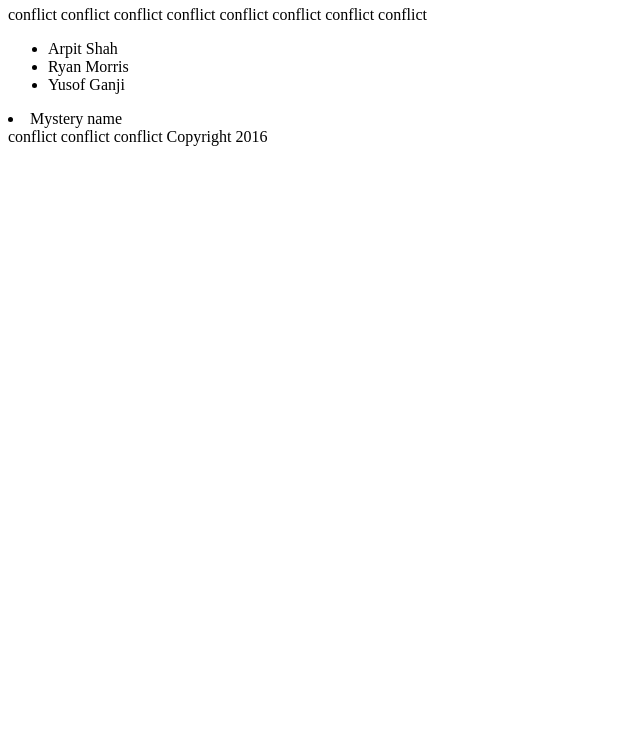
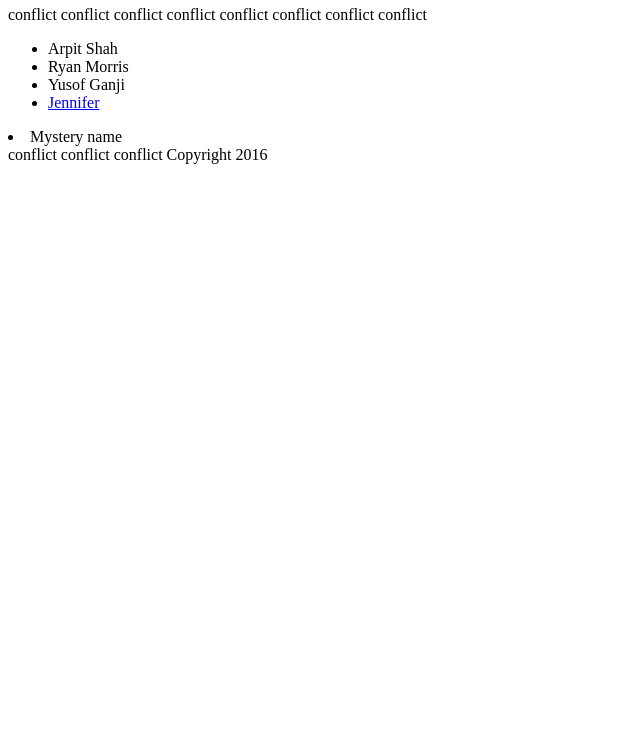
Before and after one commit to zachalexan/about-us, a plain HTML site: page index.html in a window 1280 px wide. Shown: the part 60-800 px from the top of the page, without its empty margins (0-640 px from the left). Drawn offline with Linux system fonts and the light colour scheme.

Commit message:
jennifer yang link (#58)

```diff
--- a/index.html
+++ b/index.html
@@ -12,6 +12,8 @@ conflict
    <li><span>Arpit Shah</span></li>
    <li><span>Ryan Morris</span></li>
    <li><span>Yusof Ganji</span></li>
+   <li><a href="jennifer-yang.html">Jennifer</a></li>
+
 </ul>
    <li>Mystery name</li>
 </ul>
```
